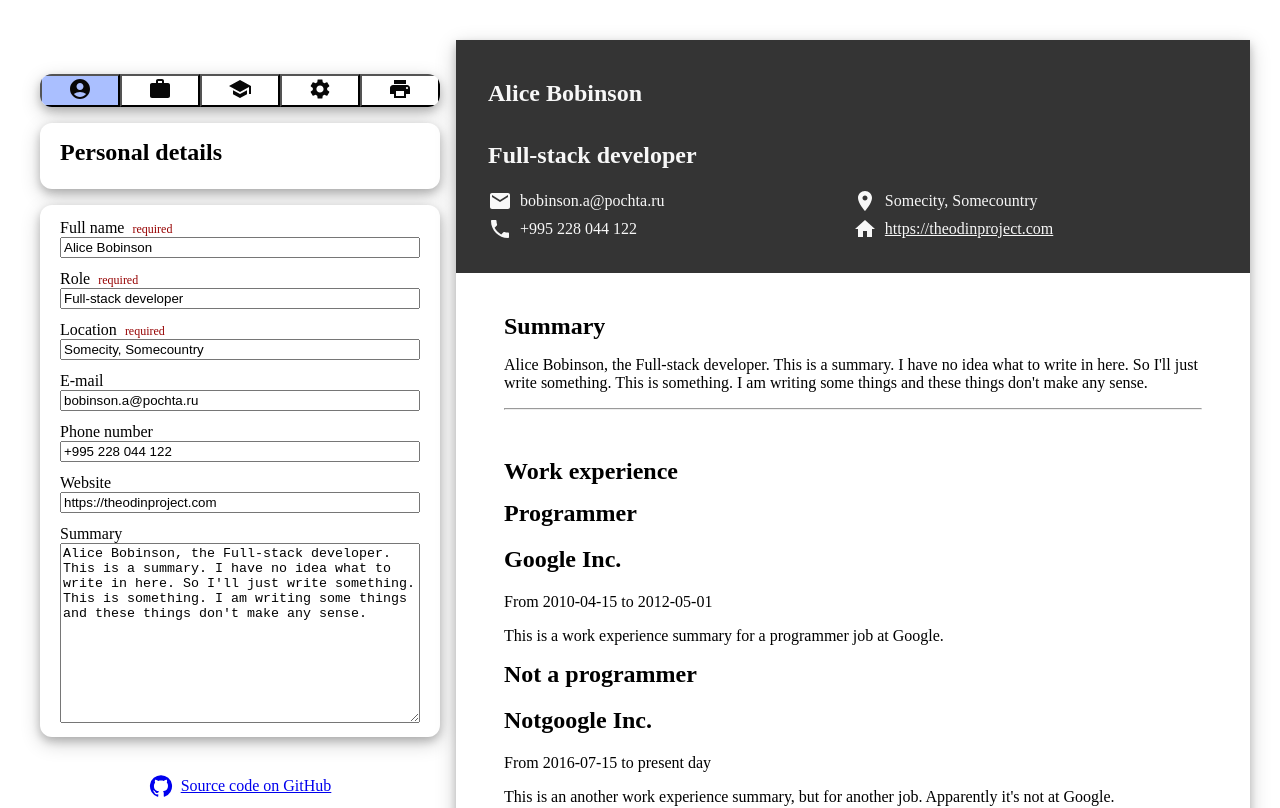
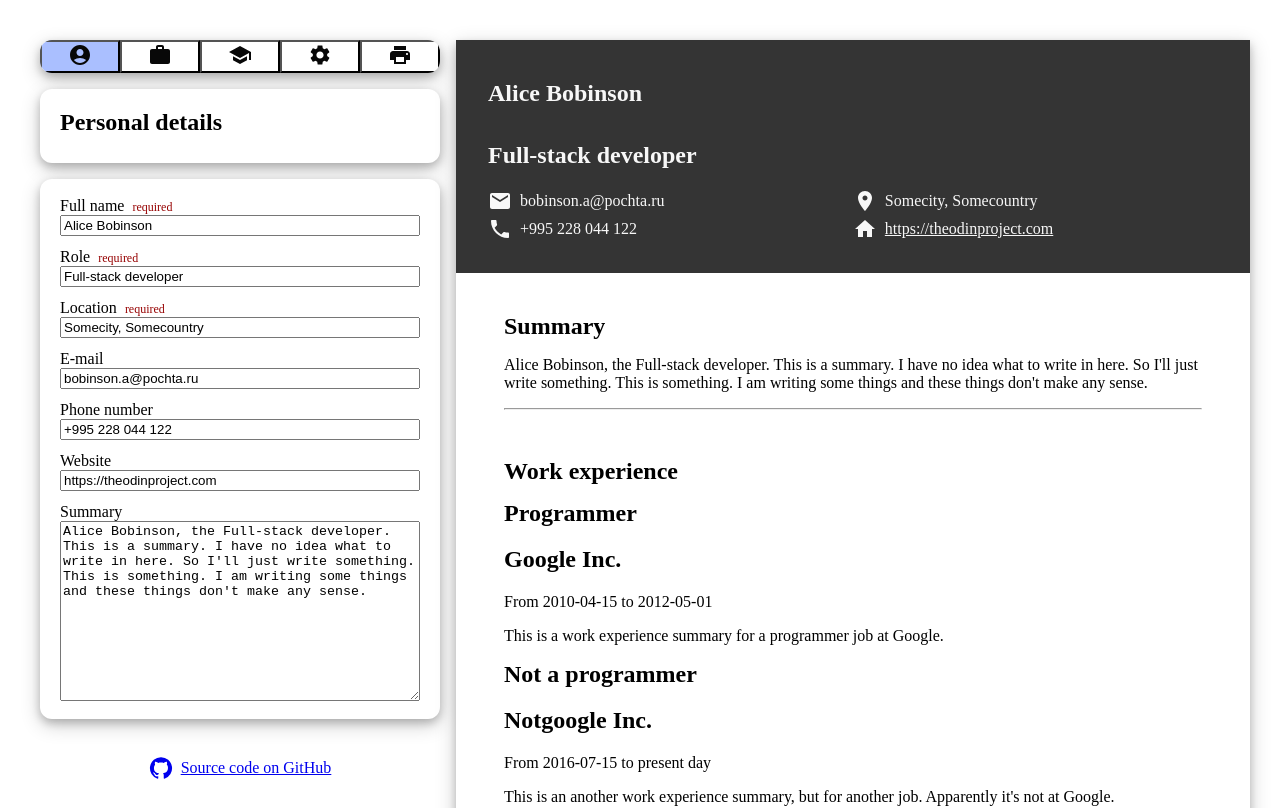
Before and after one commit to utkabulka/cv-application, a React app: page / in a window 1280 px wide. Shown: the top 808 px of the page. Built offline with nearby package versions, Linux system fonts and the light colour scheme; the HTML template or start-up script is replaced by a standard one.

Commit message:
EditorSectionControls styling

```diff
--- a/src/styles/App.css
+++ b/src/styles/App.css
@@ -7,7 +7,7 @@
 .cv {
   display: flex;
   flex-direction: row;
-  align-items: baseline;
+  align-items: flex-start;
 }
 
 .navigation,
@@ -29,20 +29,38 @@
 }
 
 .editor-section {
-  padding: 8px 20px 8px 20px;
+  padding: 12px 20px 12px 20px;
   margin-bottom: 16px;
 }
 
 .editor-section-controls {
   display: flex;
   justify-content: right;
-  align-items: center;
+  align-items: stretch;
+  gap: 8px;
+}
+
+.editor-section-delete,
+.handle {
+  border-radius: 8px;
 }
 
 .editor-section-delete {
+  display: flex;
+  flex: 0 0 auto;
+  color: #960000;
   background-color: #ffb5b5;
-  color: #960000;
-  flex: 0 0 auto;
+}
+
+.handle {
+  display: flex;
+  align-items: center;
+  justify-content: center;
+  flex: 1 0 auto;
+  border: 1px solid #e8e8e8;
+}
+.handle:hover {
+  cursor: grab;
 }
 
 .add-element-button {
@@ -55,13 +73,7 @@
   width: 100%;
 }
 
-.handle {
-  flex: 1 0 auto;
-}
 
-.handle:hover {
-  cursor: grab;
-}
 
 .date-range {
   display: flex;
```
